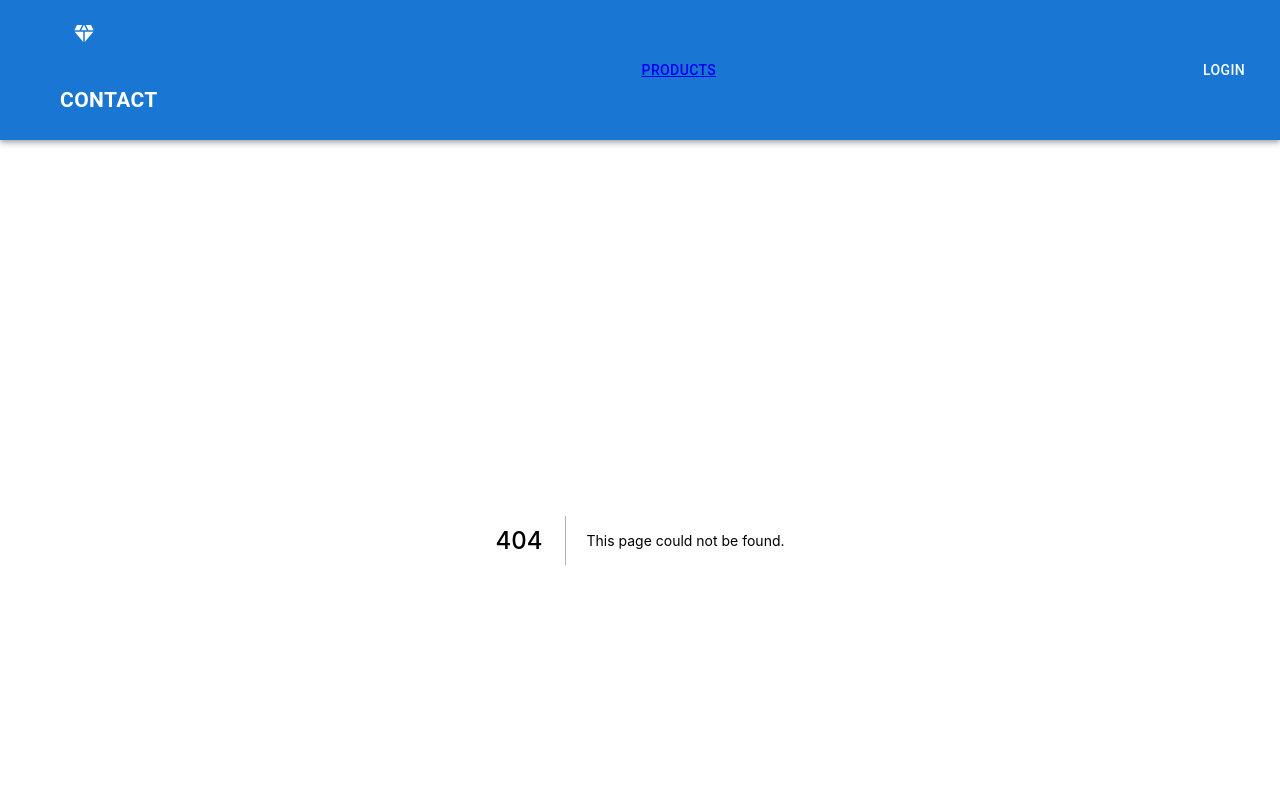
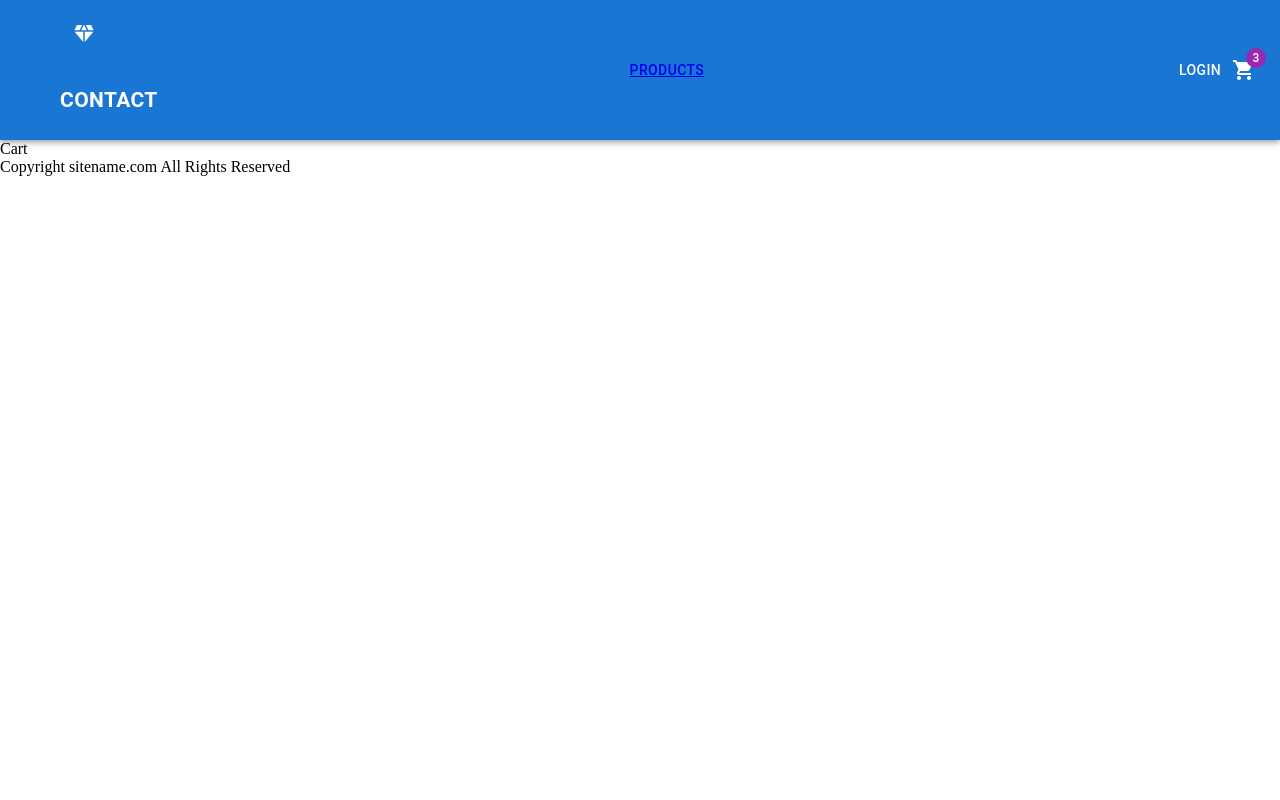
Before and after one commit to stokescomp/tucson-music-box, a Next.js app: page /cart in a window 1280 px wide. Before the commit this address had no page. Shown: the top 800 px of the page. Built offline with nearby package versions, Linux system fonts and the light colour scheme.

Commit message:
added badge to the header and created cart page

```diff
--- a/src/components/header.js
+++ b/src/components/header.js
@@ -1,19 +1,20 @@
+import Link from 'next/link';
+import React from 'react';
+import { useState } from 'react';
+import AppBar from '@mui/material/AppBar';
+import Box from '@mui/material/Box';
+import Toolbar from '@mui/material/Toolbar';
+import IconButton from '@mui/material/IconButton';
+import Typography from '@mui/material/Typography';
+import { Button } from '@mui/material';
+import { useSelector } from 'react-redux';
+import AdbIcon from '@mui/icons-material/Adb';
+import DiamondIcon from '@mui/icons-material/Diamond';
+import { useRouter } from 'next/router';
+import ShoppingCartIcon from '@mui/icons-material/ShoppingCart';
+import Badge from '@mui/material/Badge';
 
-import Link from "next/link";
-import React from "react";
-import { useState } from "react";
-import AppBar from "@mui/material/AppBar";
-import Box from "@mui/material/Box";
-import Toolbar from "@mui/material/Toolbar";
-import IconButton from "@mui/material/IconButton";
-import Typography from "@mui/material/Typography";
-import { Button } from "@mui/material";
-import { useSelector } from "react-redux";
-import { fetchUserInfo } from "../slices/userSlice";
-import AdbIcon from "@mui/icons-material/Adb";
-import DiamondIcon from "@mui/icons-material/Diamond";
-import { useRouter } from "next/router";
-
+import { fetchUserInfo } from '../slices/userSlice';
 
 let pages;
 const productsLink = <Link href='/shop'>Products</Link>;
@@ -40,8 +41,8 @@ export default function ButtonAppBar() {
   };
   const router = useRouter();
   const handleCloseNavMenu = (e) => {
-    if (e.target.textContent == "Products") {
-      router.push("/shop");
+    if (e.target.textContent == 'Products') {
+      router.push('/shop');
     }
     setAnchorElNav(null);
   };
@@ -67,8 +68,8 @@ export default function ButtonAppBar() {
                 <DiamondIcon />
               </Button>
             </Link>
-            <Link href="../pages/contact/contact.js">
-              <Button sx={{ my: 2, color: "white", display: "block" }}>
+            <Link href='../pages/contact/contact.js'>
+              <Button sx={{ my: 2, color: 'white', display: 'block' }}>
                 <h2>Contact</h2>
               </Button>
             </Link>
@@ -89,6 +90,12 @@ export default function ButtonAppBar() {
           <Link href='/profile'>
             <Button color='inherit'>Login</Button>
           </Link>
+
+          <Link href='/cart'>
+            <Badge badgeContent={3} color='secondary'>
+              <ShoppingCartIcon />
+            </Badge>
+          </Link>
         </Toolbar>
       </AppBar>
     </Box>
--- /dev/null
+++ b/src/pages/cart/index.js
@@ -0,0 +1,7 @@
+import React from 'react';
+
+function Index() {
+  return <div>Cart</div>;
+}
+
+export default Index;
```
